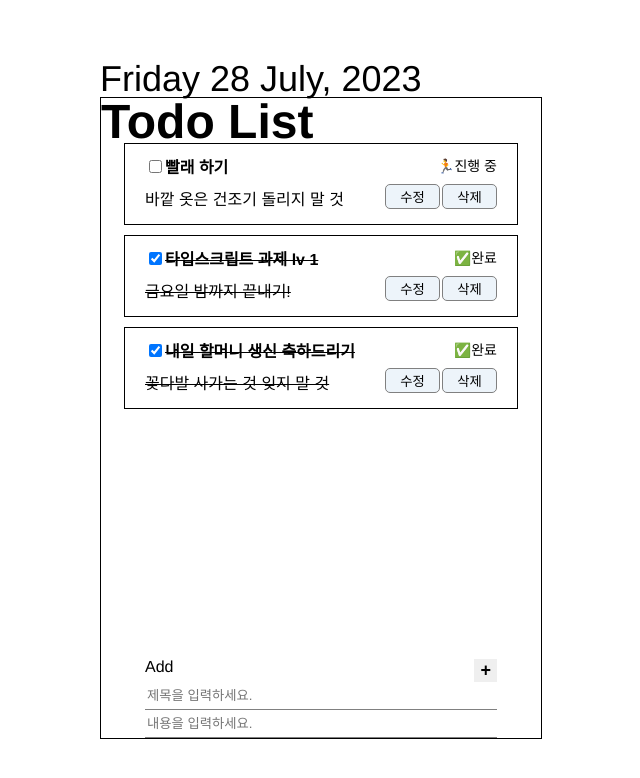
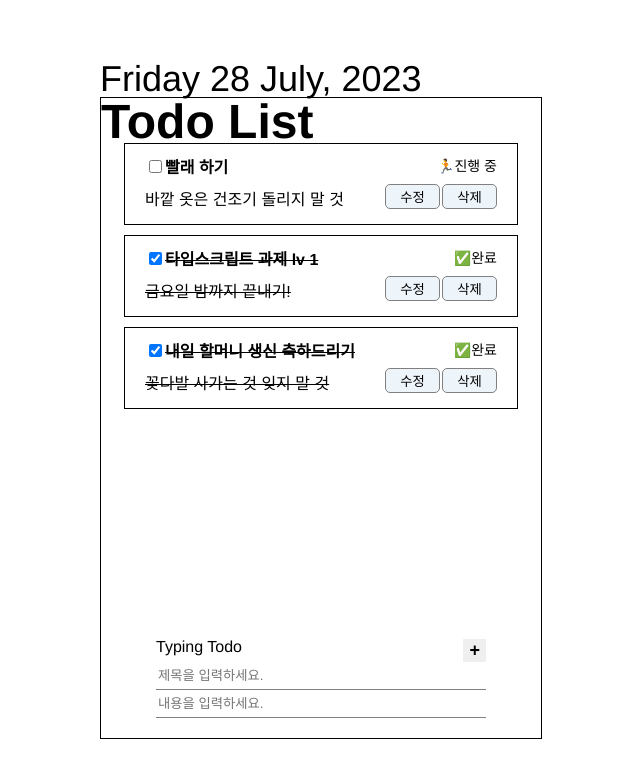
Before and after one commit to xoxojw/to-do-list-ts, a React (Create React App) app: page /main in a window 1280 px wide. Shown: the top 778 px of the page, without its empty margins (319-959 px from the left). Built offline with nearby package versions, Linux system fonts and the light colour scheme.

Commit message:
:lipstick: Input창 간격값 조정

```diff
--- a/src/components/todo/AddTodo.tsx
+++ b/src/components/todo/AddTodo.tsx
@@ -28,7 +28,7 @@ const AddTodo = () => {
       <StAddFormWrapper>
         <StAddForm onSubmit={onSubmit}>
           <StAddHeader>
-            <h2>Add</h2>
+            <h2>Typing Todo</h2>
             <StAddBtn>+</StAddBtn>
           </StAddHeader>
           <StInputTitle
@@ -54,10 +54,10 @@ const AddTodo = () => {
 export default AddTodo;
 
 const StAddFormWrapper = styled.div`
-  width: 80%;
+  width: 75%;
   height: 10vh;
   position: absolute;
-  bottom: 0;
+  bottom: 20px;
   display: flex;
   flex-direction: column;
   justify-content: center;
```
